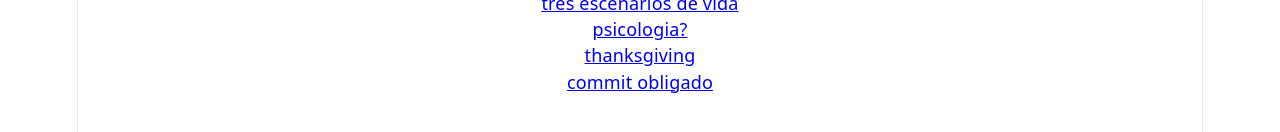
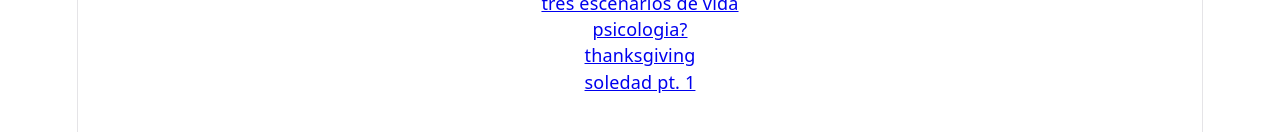
Before and after one commit to catacisneros/cata.fyi, a React (Vite) app in the folder cata.fyi/: page / in a window 1280 px wide. Shown: the part 272-404 px from the top of the page. Built offline with nearby package versions, Linux system fonts and the light colour scheme.

Commit message:
cambio de titulo

```diff
--- a/cata.fyi/src/App.jsx
+++ b/cata.fyi/src/App.jsx
@@ -15,7 +15,7 @@ function Home() {
       <p><Link to="/nov24">tres escenarios de vida</Link></p>
       <p><Link to="/nov242">psicologia?</Link></p>
       <p><Link to="/nov26">thanksgiving</Link></p>
-      <p><Link to="/nov27">commit obligado</Link></p>
+      <p><Link to="/nov27">soledad pt. 1</Link></p>
     </>
   );
 }
```
